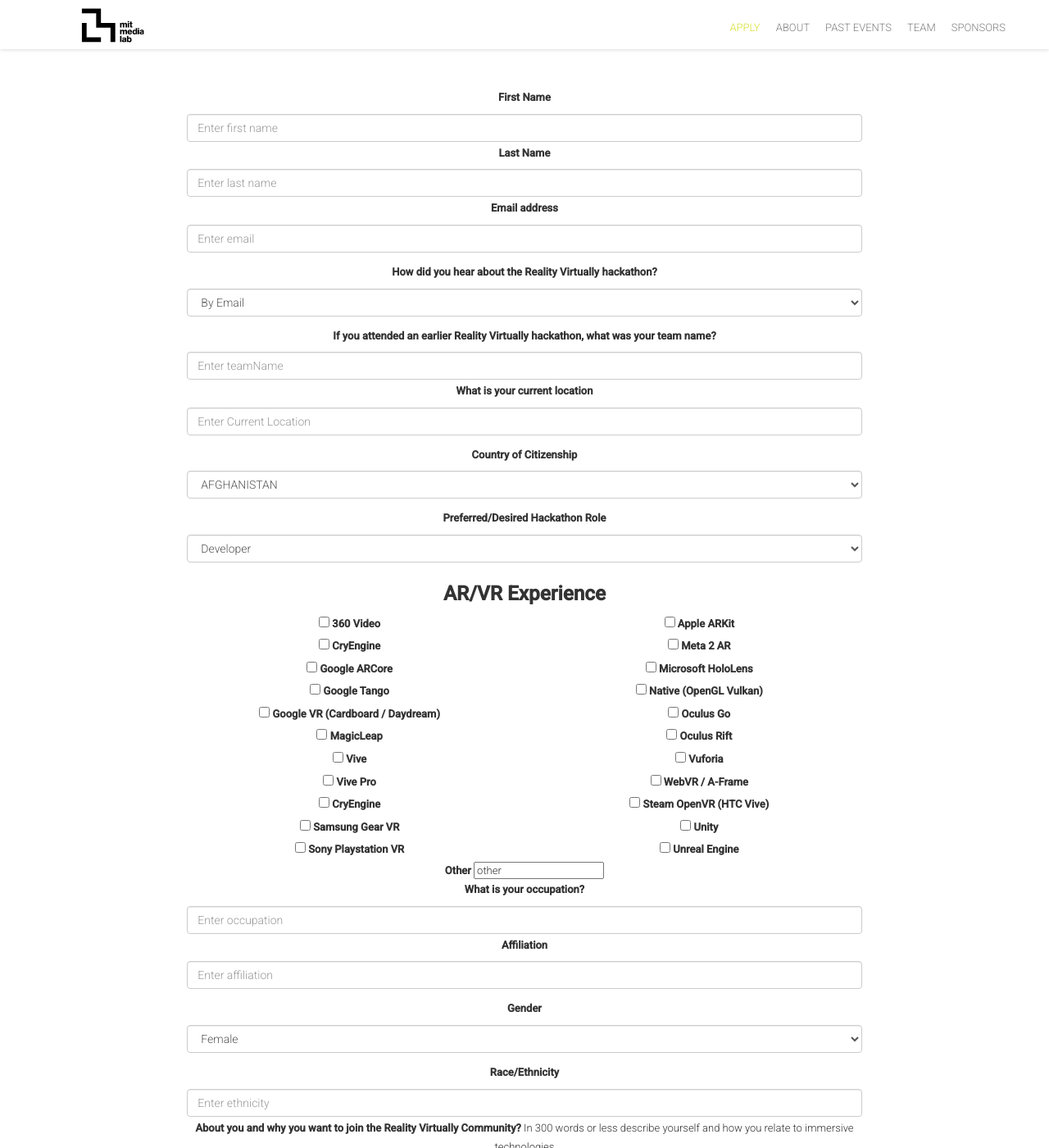
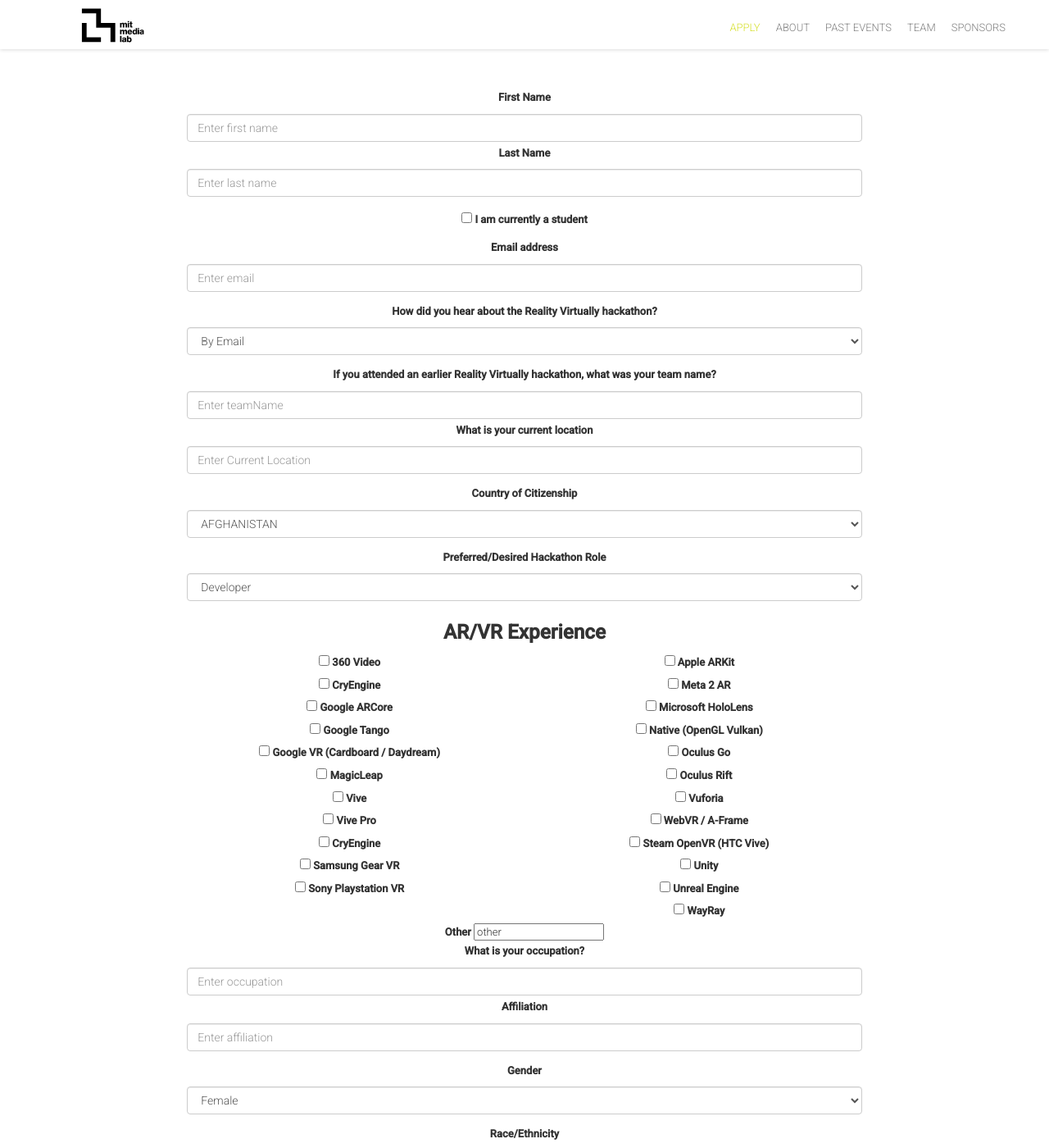
Before and after one commit to GDEED/RV_Root, a Jekyll site: the page built from register.html, in a window 1280 px wide and 1400 px high, scrolled down 449 px. Shown: the whole window at 82% size. Built offline with Jekyll 4.4.1, drawn with Linux system fonts in a browser that asks for light colours; nearby versions of some CDN libraries; comment, search, counter and statistics services are not loaded.

Commit message:
#120 Form Updates + Fixing missing fields

```diff
--- a/_includes/registration.html
+++ b/_includes/registration.html
@@ -8,12 +8,17 @@
             <label for="lastName">Last Name</label>
             <input type="lastName" class="form-control" name="lastName" id="lastName" aria-describedby="emailHelp" placeholder="Enter last name">
 
+            <div class="form-check form-check-inline" style="margin-bottom:10px; margin-top:15px;">
+                <input class="form-check-input" type="checkbox" id="student" name="student" value="student">
+                <label class="form-check-label" for="student">I am currently a student</label>
+            </div>
+
             <label for="email">Email address</label>
             <input type="email" class="form-control" name="email" id="email" aria-describedby="emailHelp" placeholder="Enter email">
 
             <div class="form-group">
-                <label for="sel1">How did you hear about the Reality Virtually hackathon?</label>
-                <select class="form-control" id="sel1">
+                <label for="referredFrom">How did you hear about the Reality Virtually hackathon?</label>
+                <select class="form-control" name="referredFrom" id="referredFrom">
                     <option>By Email</option>
                     <option>I attended Reality Virtually 2016</option>
                     <option>I attended Reality Virtually 2017</option>
@@ -381,6 +386,10 @@
                         <input class="form-check-input" type="checkbox" id="unrealEngine" name="unrealEngine" value="unrealEngine">
                         <label class="form-check-label" for="unrealEngine">Unreal Engine</label>
                     </div>
+                    <div class="form-check form-check-inline">
+                        <input class="form-check-input" type="checkbox" id="WayRay" name="WayRay" value="WayRay">
+                        <label class="form-check-label" for="WayRay">WayRay</label>
+                    </div>
                 </div>
             </div>
 
@@ -417,7 +426,8 @@
             </div>
 
             <label for="ethnicity">Race/Ethnicity</label>
-            <input type="ethnicity" class="form-control" id="ethnicity" id="ethnicity" aria-describedby="ethnicity" placeholder="Enter ethnicity">
+            <input type="ethnicity" class="form-control" name="ethnicity" id="ethnicity" id="ethnicity" placeholder="Enter ethnicity">
+
 
             <label for="motives">About you and why you want to join the Reality Virtually Community?</label>
             <span>In 300 words or less describe yourself and how you relate to immersive technologies</span>
```
